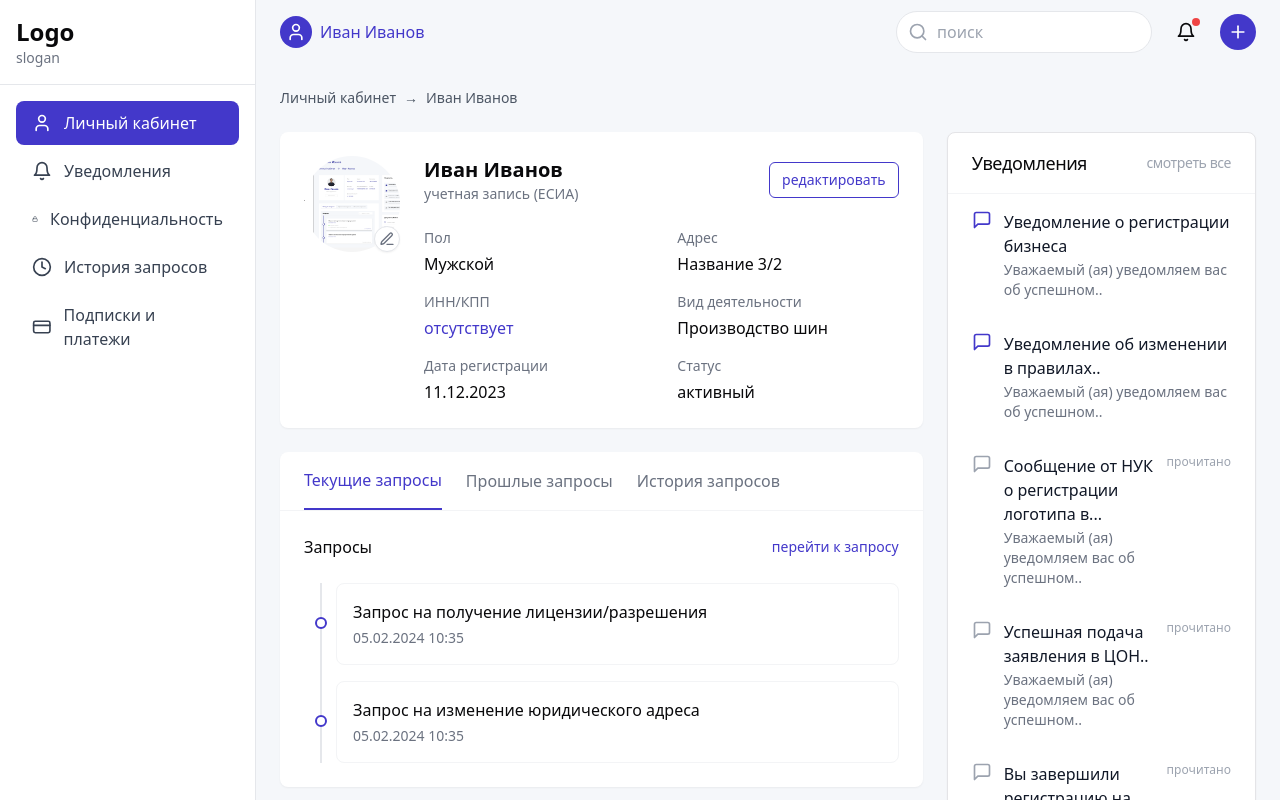
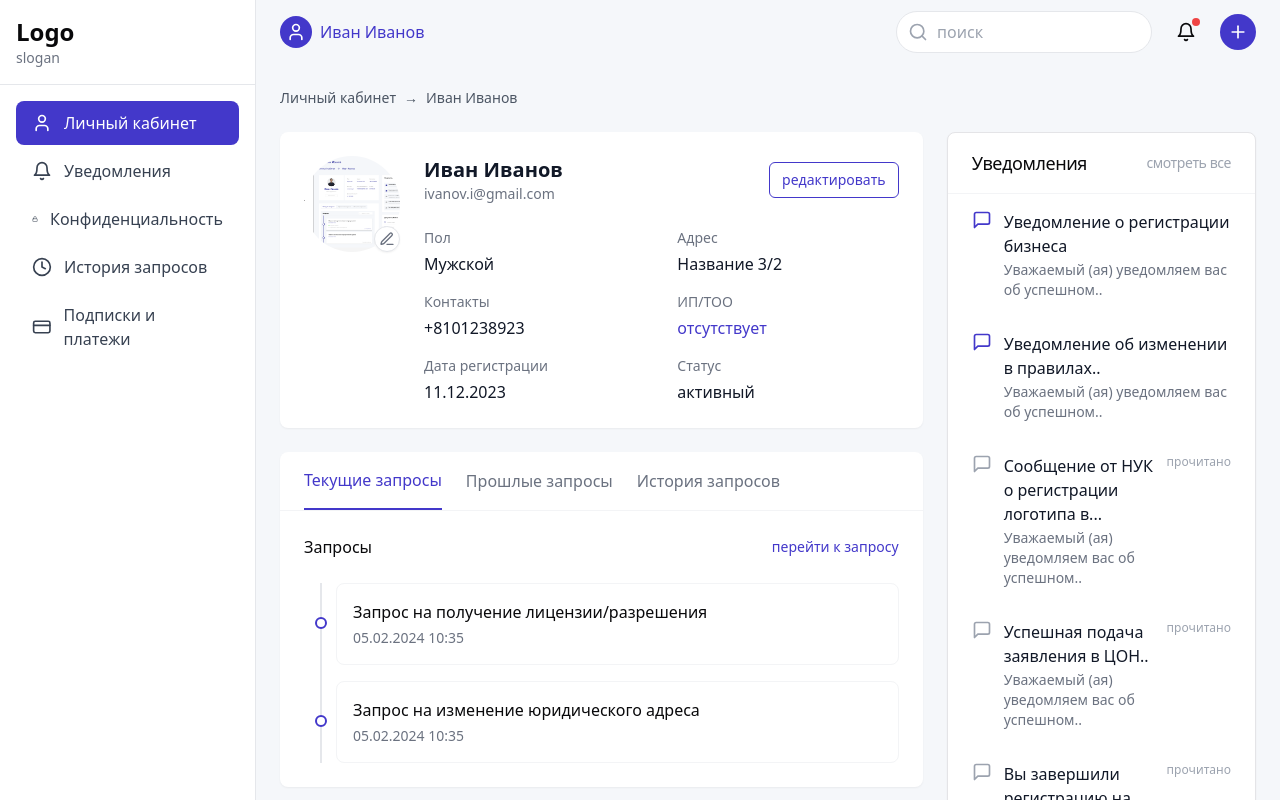
Before and after one commit to baltabekpro/qzan-01, a React (Vite) app: page / in a window 1280 px wide. Shown: the top 800 px of the page. Built offline with nearby package versions, Linux system fonts and the light colour scheme.

Commit message:
Improve user profile section
The user profile section will be improved.  No further details are available at this time.

```diff
--- a/src/components/UserProfile.tsx
+++ b/src/components/UserProfile.tsx
@@ -19,8 +19,8 @@ export function UserProfile() {
         <div className="flex-1">
           <div className="flex items-center justify-between mb-6">
             <div>
-              <h2 className="text-xl font-semibold">Иван Иванов</h2>
-              <p className="text-sm text-gray-500">учетная запись (ЕСИА)</p>
+              <h2 className="text-xl font-semibold text-gray-900">Иван Иванов</h2>
+              <p className="text-sm text-gray-500">ivanov.i@gmail.com</p>
             </div>
             <Button variant="outline" size="sm" className="text-[#4338ca] border-[#4338ca] hover:bg-[#4338ca]/10">
               редактировать
@@ -29,27 +29,27 @@ export function UserProfile() {
           <div className="grid grid-cols-2 gap-x-8 gap-y-4">
             <div>
               <p className="text-sm text-gray-500 mb-1">Пол</p>
-              <p>Мужской</p>
+              <p className="text-gray-900">Мужской</p>
             </div>
             <div>
               <p className="text-sm text-gray-500 mb-1">Адрес</p>
-              <p>Название 3/2</p>
+              <p className="text-gray-900">Название 3/2</p>
             </div>
             <div>
-              <p className="text-sm text-gray-500 mb-1">ИНН/КПП</p>
+              <p className="text-sm text-gray-500 mb-1">Контакты</p>
+              <p className="text-gray-900">+8101238923</p>
+            </div>
+            <div>
+              <p className="text-sm text-gray-500 mb-1">ИП/ТОО</p>
               <p className="text-[#4338ca]">отсутствует</p>
             </div>
             <div>
-              <p className="text-sm text-gray-500 mb-1">Вид деятельности</p>
-              <p>Производство шин</p>
-            </div>
-            <div>
               <p className="text-sm text-gray-500 mb-1">Дата регистрации</p>
-              <p>11.12.2023</p>
+              <p className="text-gray-900">11.12.2023</p>
             </div>
             <div>
               <p className="text-sm text-gray-500 mb-1">Статус</p>
-              <p>активный</p>
+              <p className="text-gray-900">активный</p>
             </div>
           </div>
         </div>
```
